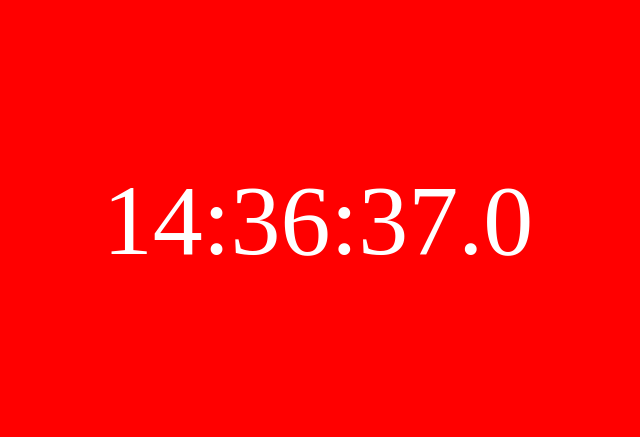
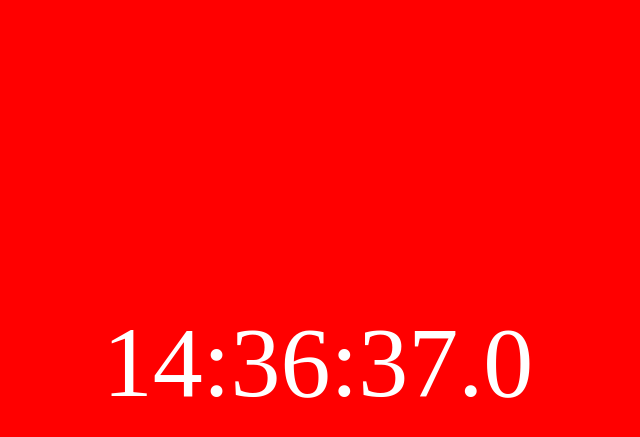
Before and after one commit to SrHuevo/coulddown, a plain HTML site: page index.html in a window 1280 px wide. Shown: the part 5-442 px from the top of the page, without its empty margins (322-962 px from the left). Drawn offline with Linux system fonts and the light colour scheme.

Commit message:
vertical aling

```diff
--- a/index.html
+++ b/index.html
@@ -7,7 +7,7 @@
             background: rgb(255, 0, 0);
             color: white;
             font-size: 100px;
-            padding-top: calc(100vh - 50%);
+            line-height: 90vh;
             text-align: center;
         }
     </style>
```
